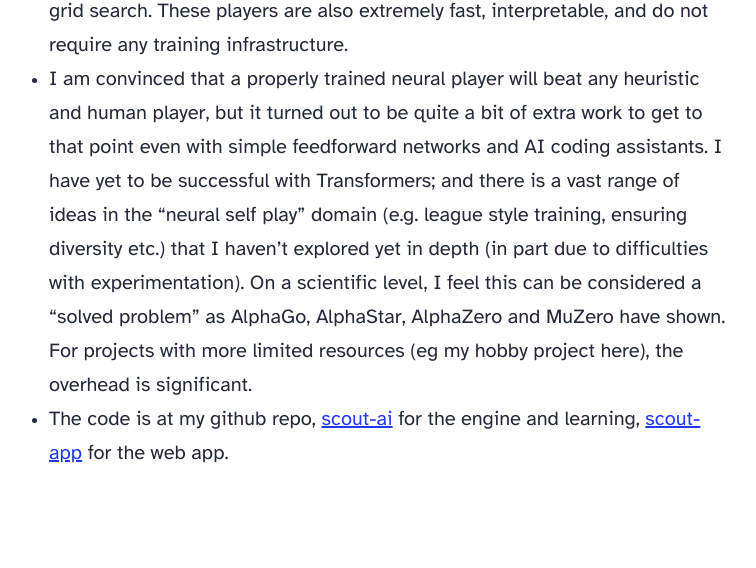
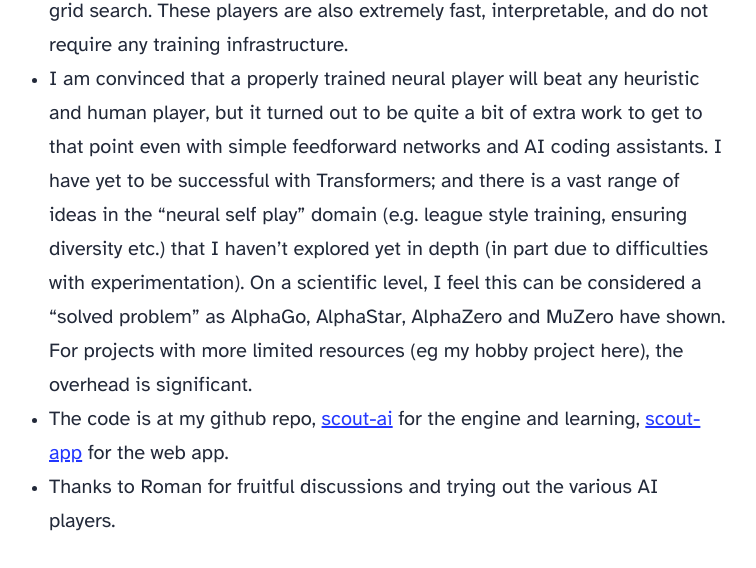
Before and after one commit to myselph/myselph.github.io, an Astro site: page /scout-1 in a window 1280 px wide. Shown: the part 10317-10885 px from the top of the page, without its empty margins (271-1027 px from the left). Built offline with nearby package versions, Linux system fonts and the light colour scheme; Astro itself is replaced by a stand-in of ours; some packages are replaced by stand-ins of ours.

Commit message:
Wrap up scout md.

```diff
--- a/src/content/blog/scout-1.md
+++ b/src/content/blog/scout-1.md
@@ -297,3 +297,4 @@ shown. For projects with more limited resources (eg my hobby project here), the
 overhead is significant.
 * The code is at my github repo, [scout-ai](https://github.com/myselph/scout-ai) for the
 engine and learning, [scout-app](https://github.com/myselph/scout-app) for the web app.
+* Thanks to Roman for fruitful discussions and trying out the various AI players.
```
